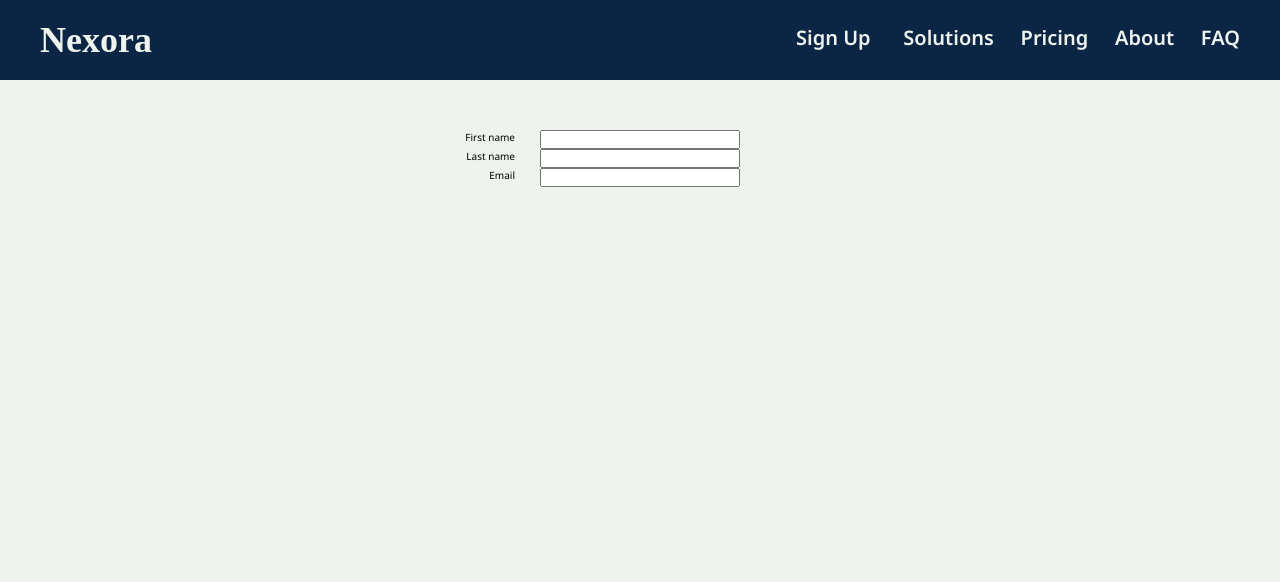
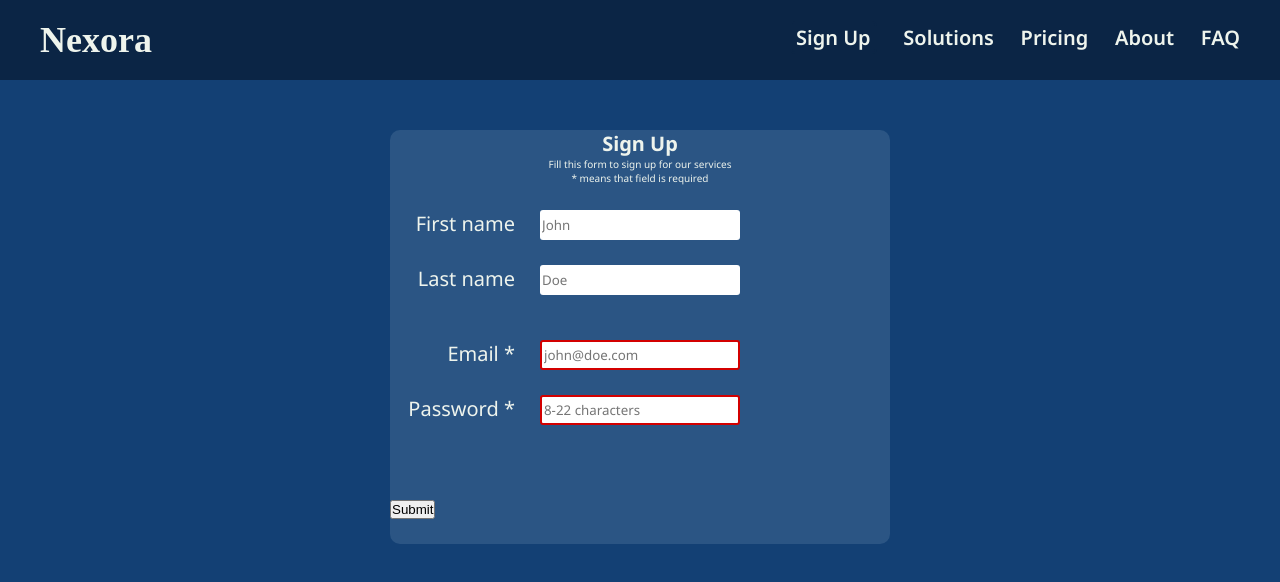
Before and after one commit to sxmurxi35/odin-form, a plain HTML site: page index.html in a window 1280 px wide. Drawn offline with Linux system fonts and the light colour scheme; a web font is replaced by a local one.

Commit message:
added more fields to form

```diff
--- a/index.html
+++ b/index.html
@@ -24,19 +24,58 @@
 
       <main class="page-main">
         <form action="" method="post" class="page-form">
-          <div class="row">
-            <label for="u-first-name">First name</label>
-            <input type="text" name="user-first-name" id="u-first-name" />
+          <div class="text-row mar-bot">
+            <h1 class="form-header">Sign Up</h1>
+            <p class="form-text">Fill this form to sign up for our services</p>
+            <p class="required-warning">* means that field is required</p>
           </div>
 
-          <div class="row">
-            <label for="u-last-name">Last name</label>
-            <input type="text" name="user-last-name" id="u-last-name" />
+          <div class="row mar-bot">
+            <label for="u-first-name">First name</label>
+            <input
+              type="text"
+              name="user-first-name"
+              id="u-first-name"
+              placeholder="John"
+            />
           </div>
 
-          <div class="row">
-            <label for="u-email">Email</label>
-            <input type="text" name="user-email" id="u-email" />
+          <div class="row mar-bot mar-big">
+            <label for="u-last-name">Last name</label>
+            <input
+              type="text"
+              name="user-last-name"
+              id="u-last-name"
+              placeholder="Doe"
+            />
+          </div>
+
+          <div class="row mar-bot">
+            <label for="u-email">Email *</label>
+            <input
+              type="email"
+              name="user-email"
+              id="u-email"
+              placeholder="john@doe.com"
+              required
+            />
+          </div>
+
+          <div class="row mar-bot mar-end">
+            <label for="u-password">Password *</label>
+            <input
+              type="password"
+              name="user-password"
+              id="u-password"
+              minlength="8"
+              maxlength="22"
+              placeholder="8-22 characters"
+              required
+            />
+          </div>
+
+          <div class="row mar-bot">
+            <button type="submit" class="submit">Submit</button>
           </div>
         </form>
       </main>
--- a/style.css
+++ b/style.css
@@ -18,7 +18,7 @@
 
 html {
   font-size: 10px;
-  background-color: #eef4ed;
+  background-color: #134074;
 }
 
 body {
@@ -80,9 +80,23 @@ body {
   margin-top: 50px;
 }
 /*------------- FORM -------------*/
-
 .page-form {
   width: 500px;
+
+  background-color: #8da9c433;
+  border-radius: 10px;
+
+  color: #eef4ed;
+}
+
+.mar-bot {
+  margin-bottom: 25px;
+}
+
+.text-row {
+  display: flex;
+  flex-direction: column;
+  align-items: center;
 }
 
 .row {
@@ -94,8 +108,37 @@ body {
   width: 150px;
   text-align: end;
   padding-right: 25px;
+
+  font-size: 2rem;
 }
 
-.row input[type="text"] {
+.row input {
+  padding: 2px;
   width: 200px;
+  border: none;
+  border-radius: 3px;
+
+  font-family: "Noto Sans";
 }
+
+.mar-big {
+  margin-bottom: 45px;
+}
+
+.mar-end {
+  margin-bottom: 75px;
+}
+
+.row input[type="email"]:invalid,
+.row input[type="password"]:invalid {
+  border: 2px solid #d30000;
+}
+
+.row input[type="email"]:valid,
+.row input[type="password"]:valid {
+  border: 2px solid #16b900;
+}
+
+.row input {
+  height: 30px;
+}
```
